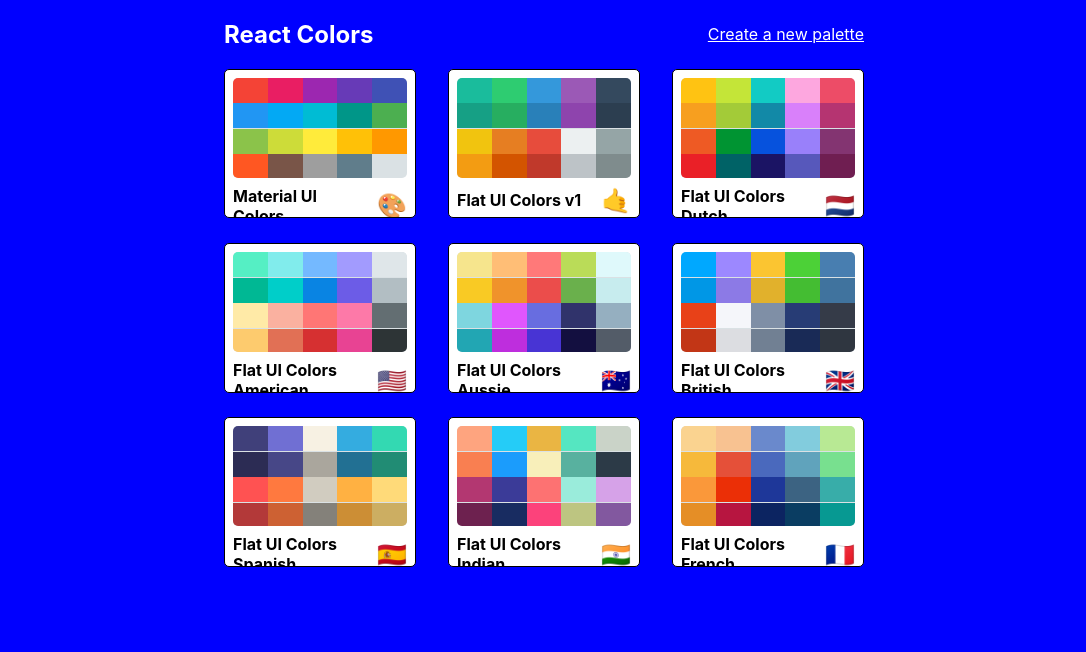
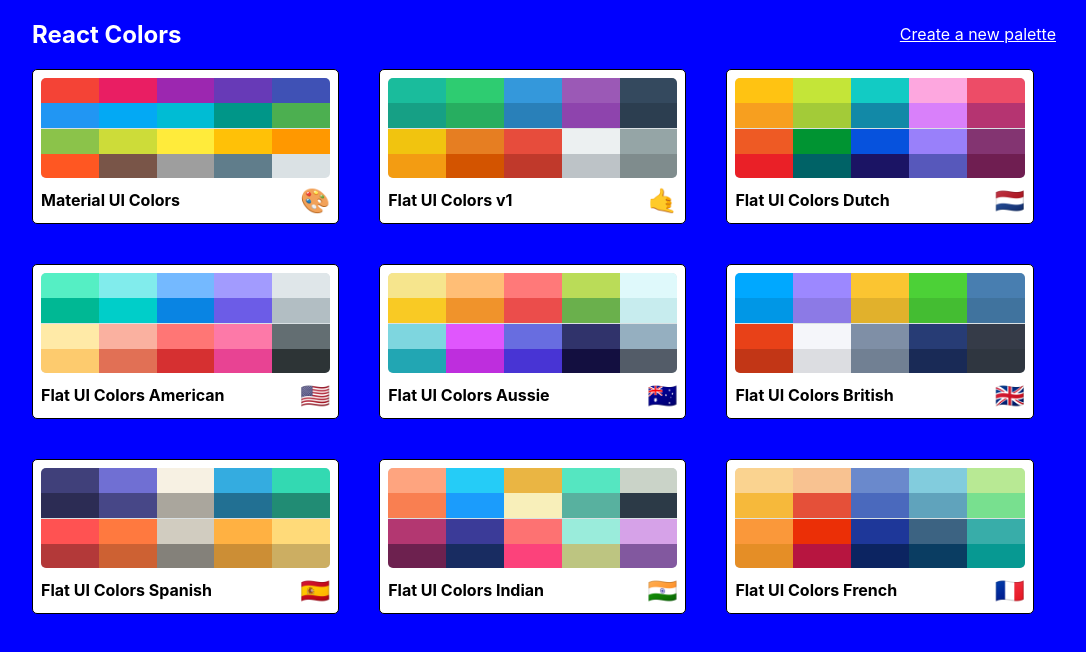
Before and after one commit to Kunal-2001/React-Colors-Project, a React (Create React App) app: page / in a window 1280 px wide. Shown: the top 652 px of the page, without its empty margins (96-1182 px from the left). Built offline with nearby package versions, Linux system fonts and the light colour scheme.

Commit message:
Change palette list to make it respnsive

```diff
--- a/src/PaletteList.js
+++ b/src/PaletteList.js
@@ -19,7 +19,13 @@
 		width: '50%',
 		alignItems: 'flex-start',
 		justifyContent: 'center',
-		flexWrap: 'wrap'
+		flexWrap: 'wrap',
+		'@media (max-width : 1400px)': {
+			width: '80%'
+		},
+		'@media (max-width : 575.98px)': {
+			width: '60%'
+		}
 	},
 	nav: {
 		display: 'flex',
@@ -36,7 +42,14 @@
 		width: '100%',
 		display: 'grid',
 		gridTemplateColumns: 'repeat(3 , 30%)',
-		gridGap: '5%'
+		gridGap: '2.5rem',
+		'@media (max-width : 991.98px)': {
+			gridTemplateColumns: 'repeat(2 , 50%)'
+		},
+		'@media (max-width : 575.98px)': {
+			gridTemplateColumns: 'repeat(1 , 100%)',
+			gridGap: '1rem'
+		}
 	}
 };
 
```
